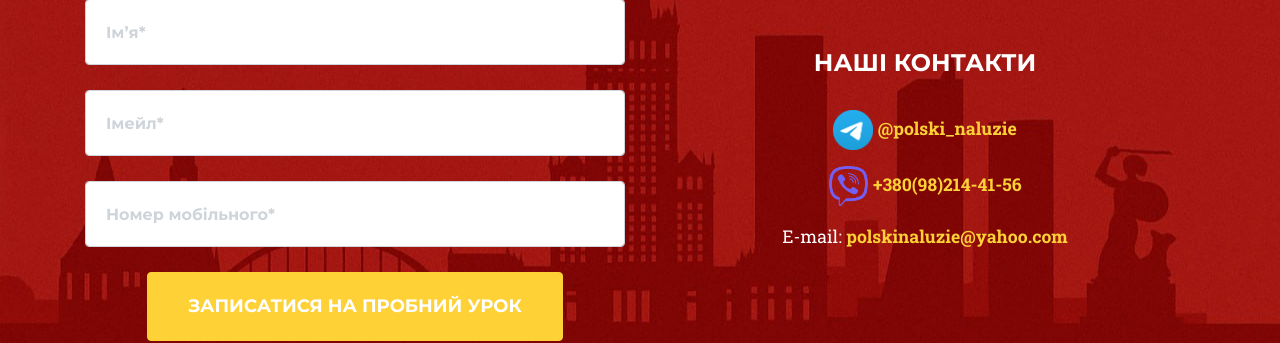
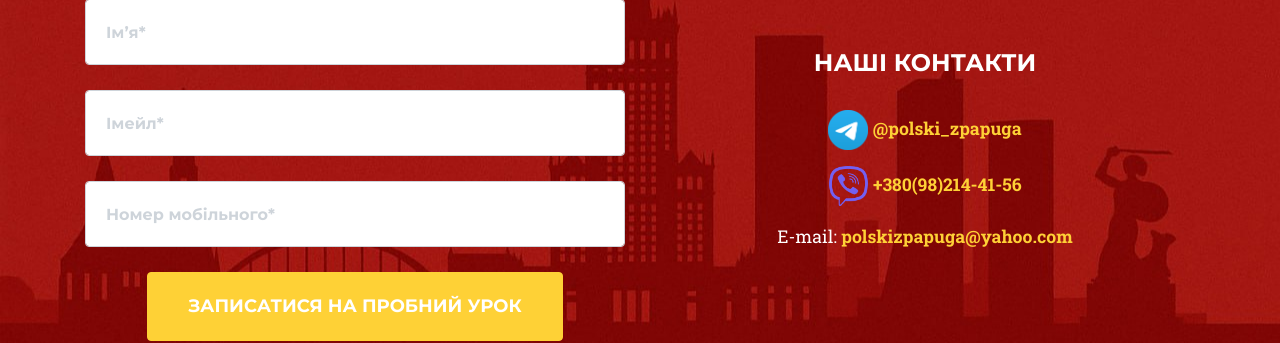
Before and after one commit to polski-z-papuga/polski-z-papuga.github.io, a Jekyll site: the page built from index.md, in a window 1280 px wide and 900 px high, scrolled down 5791 px. Shown: the part 429-772 px from the top of the window. Built offline with Jekyll 4.4.1, drawn with Linux system fonts in a browser that asks for light colours; some web fonts are replaced.

Commit message:
Update contact info

```diff
--- a/_config.yml
+++ b/_config.yml
@@ -13,12 +13,12 @@
 
 # theme: jekyll-agency
 
-url    : "https://polski-na-luzie.github.io" # the base hostname & protocol for your site, e.g. http://example.com
+url    : "https://polski-z-papuga.github.io/" # the base hostname & protocol for your site, e.g. http://example.com
 baseurl: "" # the subpath of your site, e.g. /blog
 favicon: assets/img/favicon.ico
 
 title      : Polski z papugą
-email      : polskinaluzie@yahoo.com #this is also the email contact forms will go to
+email      : polskizpapuga@yahoo.com #this is also the email contact forms will go to
 description: "Polski z papugą — розмовні клуби польської мови для дорослих і дітей від 10 років. Онлайн-уроки, авторські воркбуки та дружня атмосфера навчання."
 author     : ""
 
--- a/_data/sitetext.yml
+++ b/_data/sitetext.yml
@@ -145,7 +145,7 @@ en: &DEFAULT_EN
     submit: "Записатися на пробний урок"
     our_contacts: "Наші контакти"
     phone_number: "+380(98)214-41-56"
-    email_address: "polskinaluzie@yahoo.com"
+    email_address: "polskizpapuga@yahoo.com"
 
   footer:
     legal: "Privacy Policy"
--- a/_includes/contact.html
+++ b/_includes/contact.html
@@ -51,7 +51,7 @@
         <div class="contact-block">
           <p>
             <img height="40" src="assets/img/telegram_logo.png"/>
-            <span class="contact-val">@polski_naluzie</span>
+            <span class="contact-val">@polski_zpapuga</span>
           </p>
           <p>
             <img height="40" src="assets/img/viber_logo.png"/>
```
